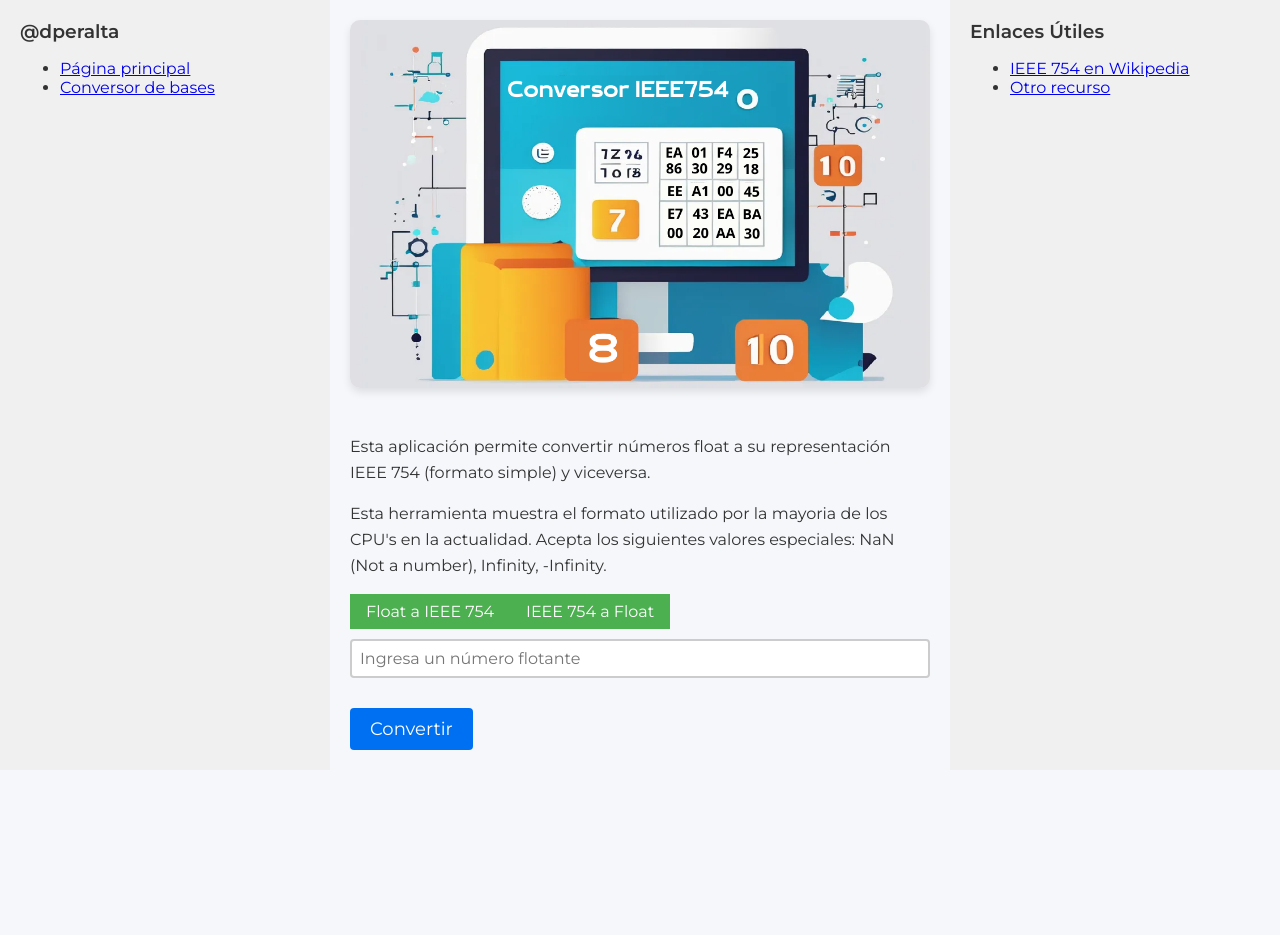
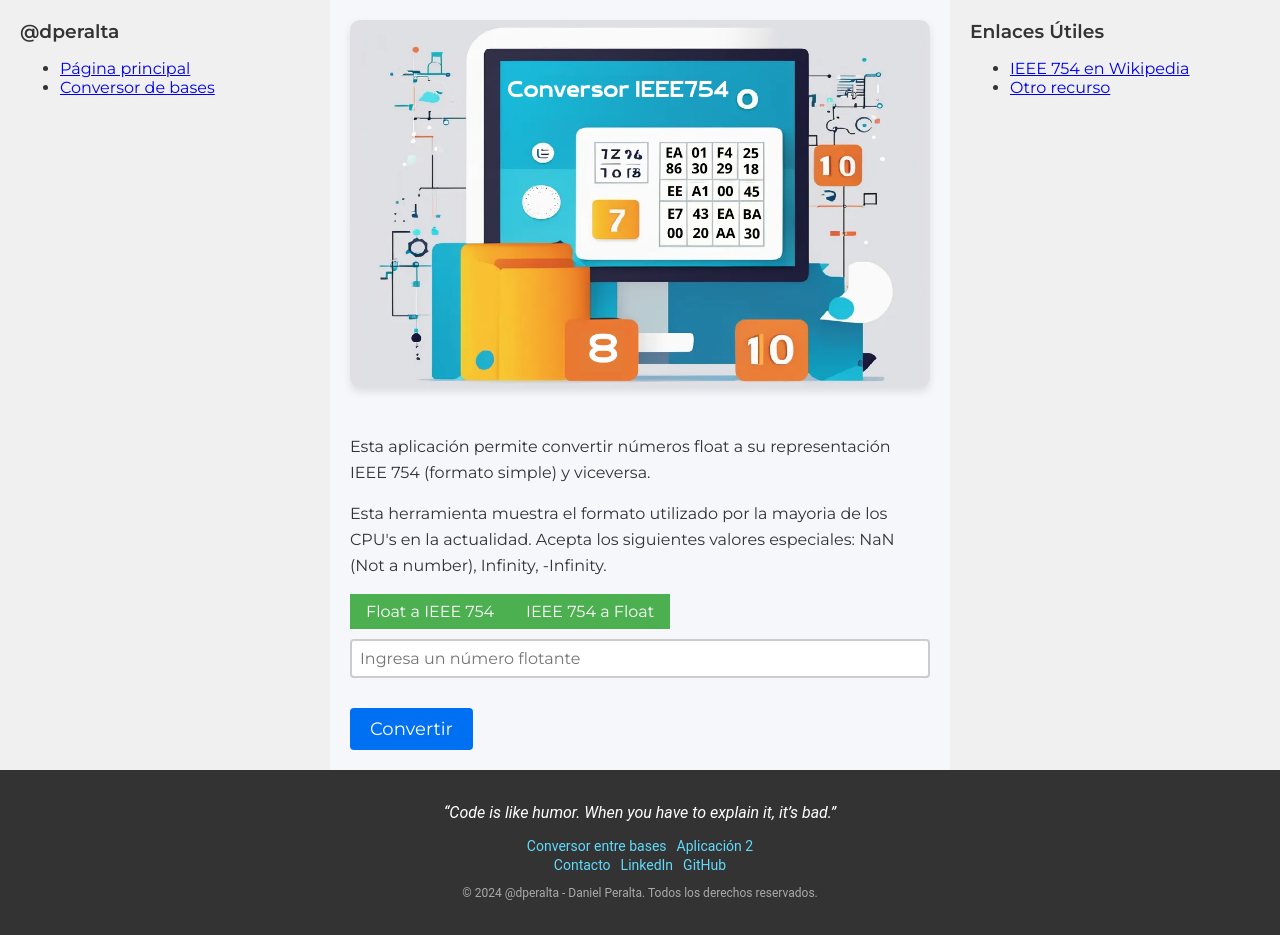
Before and after one commit to dperalta86/ieee754, a Next.js app: page / in a window 1280 px wide. Before the commit the page ends 800 px from the top, so only its background shows below. Built offline with nearby package versions, Linux system fonts and the light colour scheme.

Commit message:
Se agregó componente footer (reutiizable en las demas app)

```diff
--- /dev/null
+++ b/src/components/Footer.js
@@ -0,0 +1,30 @@
+import React from 'react';
+import styles from '../styles/Footer.module.css';
+
+const Footer = () => {
+    return (
+        <footer className={styles.footer}>
+            <div className={styles.content}>
+                <div className={styles.phrase}>
+                    <p>“Code is like humor. When you have to explain it, it’s bad.”</p>
+                </div>
+                <div className={styles.links}>
+                    <a href="https://conversor.dperalta.com.ar">Conversor entre bases</a>
+                    <a href="https://dperalta.com.ar">Aplicación 2</a>
+                    {/* <a href="/app3">Aplicación 3</a>
+                     Agregar más enlaces a medida crezca el portafolio */}
+                </div>
+                <div className={styles.contact}>
+                    <a href="mailto:dp25443@gmail.com">Contacto</a>
+                    <a href="https://www.linkedin.com/in/daniel-isa%C3%ADas-peralta-117187153" target="_blank" rel="noopener noreferrer">LinkedIn</a>
+                    <a href="https://github.com/dperalta86" target="_blank" rel="noopener noreferrer">GitHub</a>
+                </div>
+                <div className={styles.copyright}>
+                    <p>&copy; {new Date().getFullYear()} @dperalta - Daniel Peralta. Todos los derechos reservados.</p>
+                </div>
+            </div>
+        </footer>
+    );
+};
+
+export default Footer;
--- a/src/pages/index.js
+++ b/src/pages/index.js
@@ -5,6 +5,7 @@ import Tabs from "@/components/Tabs";
 
 // Importa el módulo CSS
 import styles from '../styles/Home.module.css';
+import Footer from "@/components/Footer";
 
 
 export default function Home() {
@@ -37,6 +38,7 @@ export default function Home() {
                   <Sidebar content="right"/>
               </aside>
           </div>
+          <Footer />
       </div>
   );
 }
--- /dev/null
+++ b/src/styles/Footer.module.css
@@ -0,0 +1,49 @@
+.footer {
+    background-color: #333;
+    color: #fff;
+    padding: 20px 0;
+    text-align: center;
+    font-family: 'Roboto', sans-serif;
+}
+
+.content {
+    max-width: 1200px;
+    margin: 0 auto;
+    display: flex;
+    flex-direction: column;
+    align-items: center;
+}
+
+.phrase p {
+    font-size: 16px;
+    margin-bottom: 10px;
+    font-style: italic;
+}
+
+.links a {
+    color: #61dafb;
+    margin: 0 5px;
+    text-decoration: none;
+    font-size: 14px;
+}
+
+.links a:hover {
+    text-decoration: underline;
+}
+
+.contact a {
+    color: #61dafb;
+    margin: 0 5px;
+    text-decoration: none;
+    font-size: 14px;
+}
+
+.contact a:hover {
+    text-decoration: underline;
+}
+
+.copyright p {
+    font-size: 12px;
+    margin-top: 10px;
+    color: #aaa;
+}
```
